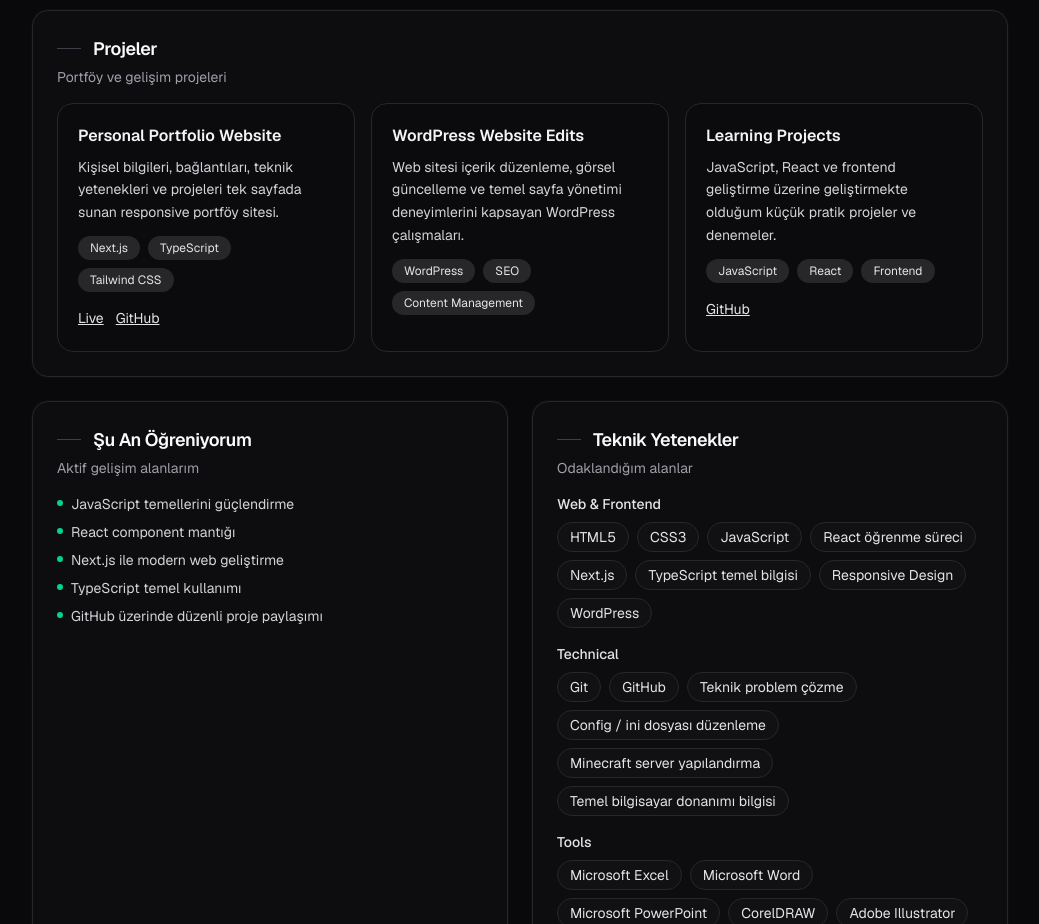
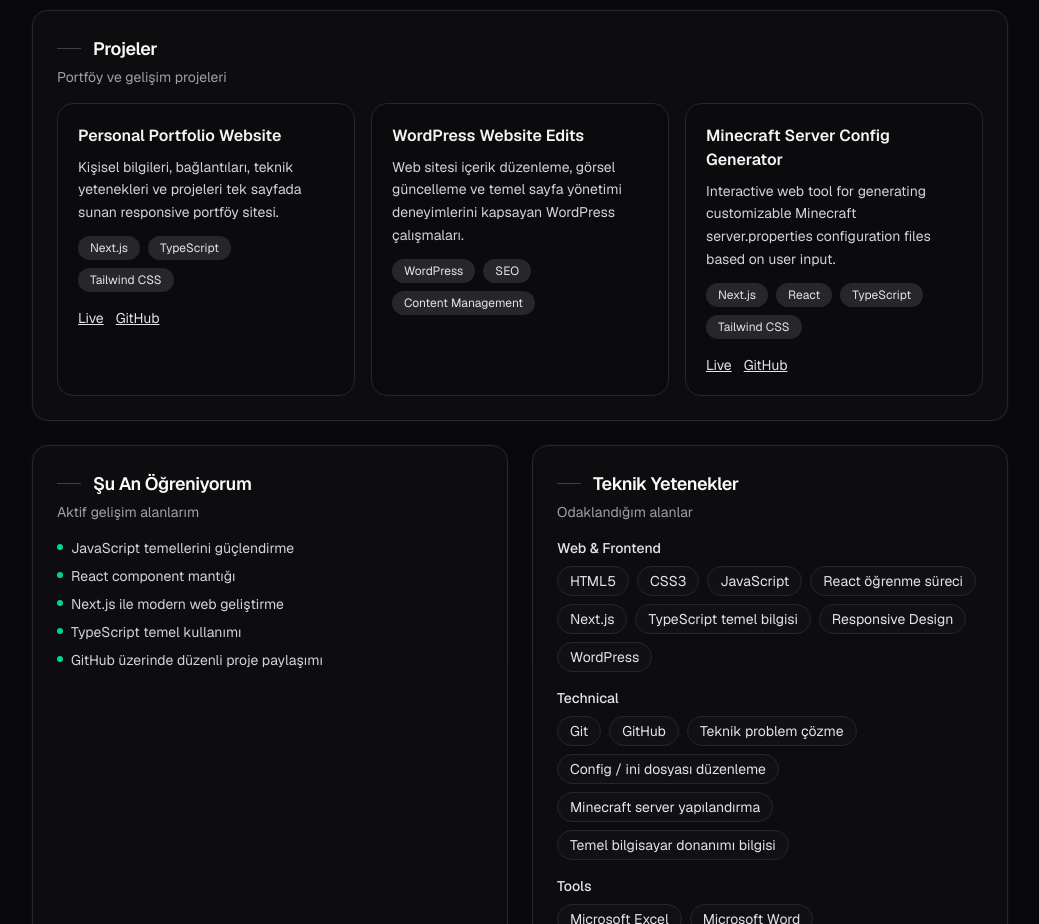
Before and after one commit to erdogndmn/my-portfolio, a Next.js app: page / in a window 1280 px wide. Shown: the part 860-1784 px from the top of the page, without its empty margins (120-1159 px from the left). Built offline with nearby package versions, Linux system fonts and the light colour scheme.

Commit message:
Add bilingual project card

```diff
--- a/app/page.tsx
+++ b/app/page.tsx
@@ -73,12 +73,12 @@ const content = {
         repo: "",
       },
       {
-        title: "Learning Projects",
-        description:
-          "JavaScript, React ve frontend geliştirme üzerine geliştirmekte olduğum küçük pratik projeler ve denemeler.",
-        stack: ["JavaScript", "React", "Frontend"],
-        live: "",
-        repo: links.github,
+         title: "Minecraft Server Config Generator",
+  description:
+    "Interactive web tool for generating customizable Minecraft server.properties configuration files based on user input.",
+  stack: ["Next.js", "React", "TypeScript", "Tailwind CSS"],
+  live: "https://minecraft-server-config-generator.vercel.app",
+  repo: "https://github.com/erdogndmn/minecraft-server-config-generator",
       },
     ],
 
@@ -241,8 +241,14 @@ const content = {
         live: "",
         repo: "",
       },
-
-
+      {
+  title: "Minecraft Server Config Generator",
+  description:
+    "Interactive web tool for generating customizable Minecraft server.properties configuration files based on user input.",
+  stack: ["Next.js", "React", "TypeScript", "Tailwind CSS"],
+  live: "https://minecraft-server-config-generator.vercel.app",
+  repo: "https://github.com/erdogndmn/minecraft-server-config-generator",
+      },
     ],
 
     skills: {
```
